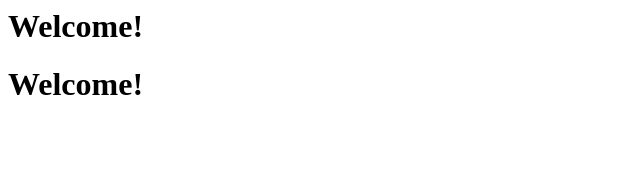
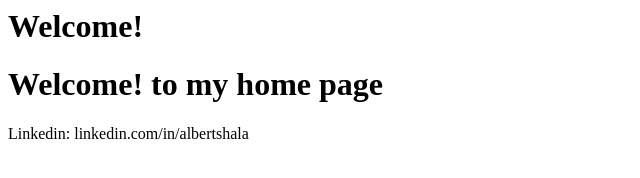
Before and after one commit to albertshala/albertshala.com, a plain HTML site: page index.html in a window 1280 px wide. Shown: the whole page, without its empty margins (0-640 px from the left). Drawn offline with Linux system fonts and the light colour scheme.

Commit message:
update content (#1)

```diff
--- a/index.html
+++ b/index.html
@@ -1,9 +1,11 @@
 <html lang="en">
 <H1>Welcome!</H1>
   <head>
-    <title>Albert Shala</title>
   </head>
   <body>
-    <h1>Welcome!</h1>
+    <h1>Welcome! to my home page</h1>
+  <div>
+    Linkedin: linkedin.com/in/albertshala
+  </div>
   </body>
 </html>
```
